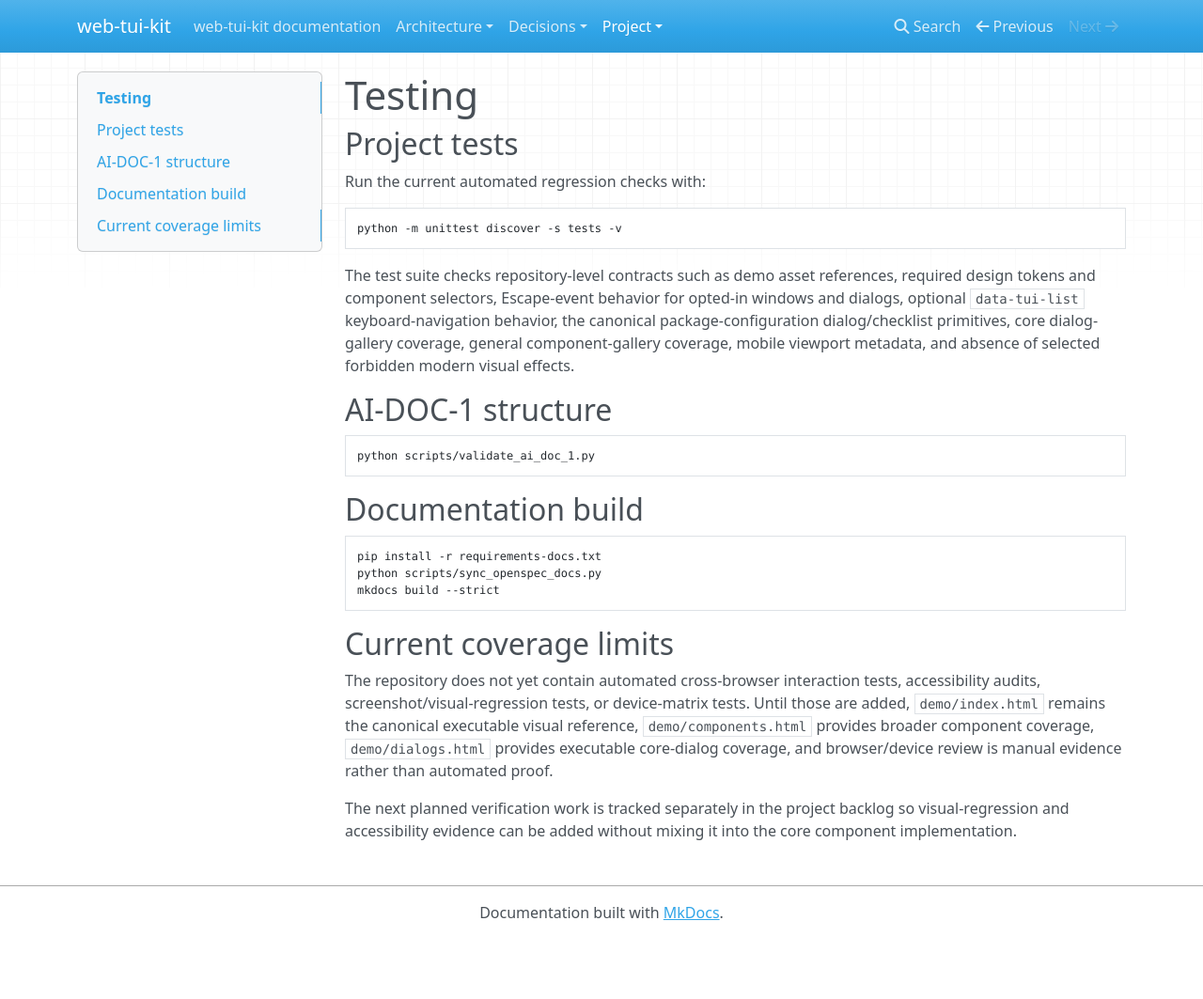
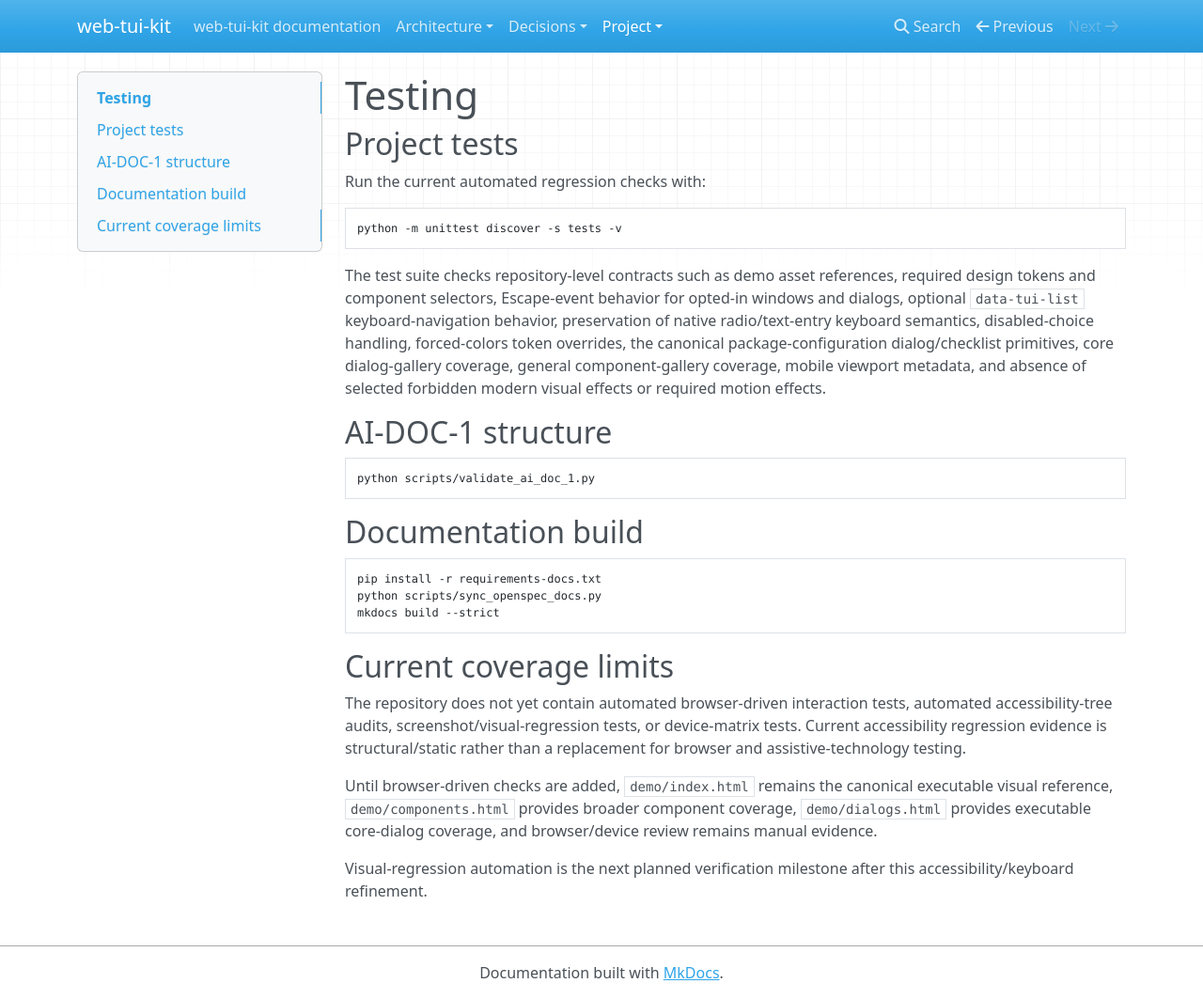
Before and after one commit to 1990jk1990/web-tui-kit, an MkDocs documentation site: the page built from docs/project/testing.md, in a window 1280 px wide and 1063 px high. Shown: the whole window at 94% size. Built offline with MkDocs 1.6.1, drawn with Linux system fonts in a browser that asks for light colours; nearby versions of some CDN libraries.

Commit message:
docs: document accessibility regression coverage

````diff
--- a/docs/project/testing.md
+++ b/docs/project/testing.md
@@ -8,7 +8,7 @@ Run the current automated regression checks with:
 python -m unittest discover -s tests -v
 ```
 
-The test suite checks repository-level contracts such as demo asset references, required design tokens and component selectors, Escape-event behavior for opted-in windows and dialogs, optional `data-tui-list` keyboard-navigation behavior, the canonical package-configuration dialog/checklist primitives, core dialog-gallery coverage, general component-gallery coverage, mobile viewport metadata, and absence of selected forbidden modern visual effects.
+The test suite checks repository-level contracts such as demo asset references, required design tokens and component selectors, Escape-event behavior for opted-in windows and dialogs, optional `data-tui-list` keyboard-navigation behavior, preservation of native radio/text-entry keyboard semantics, disabled-choice handling, forced-colors token overrides, the canonical package-configuration dialog/checklist primitives, core dialog-gallery coverage, general component-gallery coverage, mobile viewport metadata, and absence of selected forbidden modern visual effects or required motion effects.
 
 ## AI-DOC-1 structure
 
@@ -26,6 +26,8 @@ mkdocs build --strict
 
 ## Current coverage limits
 
-The repository does not yet contain automated cross-browser interaction tests, accessibility audits, screenshot/visual-regression tests, or device-matrix tests. Until those are added, `demo/index.html` remains the canonical executable visual reference, `demo/components.html` provides broader component coverage, `demo/dialogs.html` provides executable core-dialog coverage, and browser/device review is manual evidence rather than automated proof.
+The repository does not yet contain automated browser-driven interaction tests, automated accessibility-tree audits, screenshot/visual-regression tests, or device-matrix tests. Current accessibility regression evidence is structural/static rather than a replacement for browser and assistive-technology testing.
 
-The next planned verification work is tracked separately in the project backlog so visual-regression and accessibility evidence can be added without mixing it into the core component implementation.
+Until browser-driven checks are added, `demo/index.html` remains the canonical executable visual reference, `demo/components.html` provides broader component coverage, `demo/dialogs.html` provides executable core-dialog coverage, and browser/device review remains manual evidence.
+
+Visual-regression automation is the next planned verification milestone after this accessibility/keyboard refinement.
````
